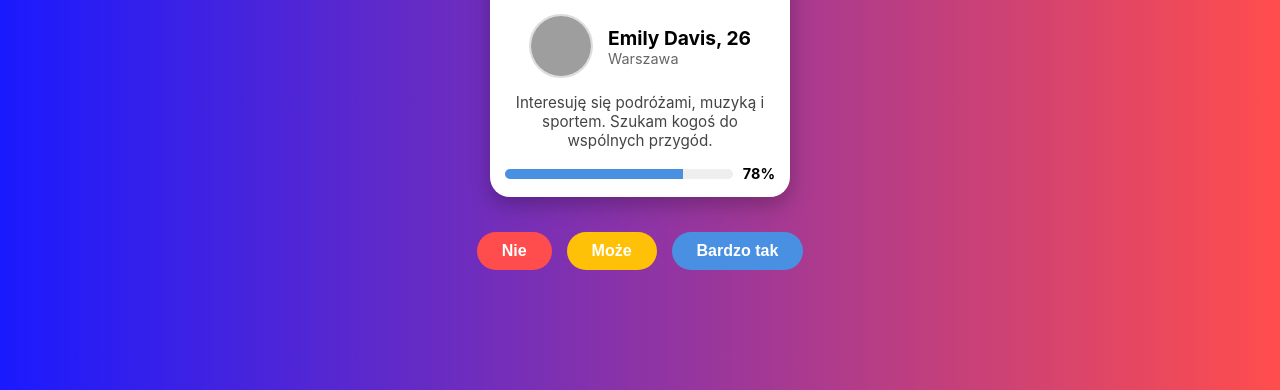
After one commit to Mciesielczyk/Opinio, a PHP site: page /public/views/discover.html in a window 1280 px wide. The commit adds this page. Shown: the part 410-800 px from the top of the page. Run offline with PHP 8.4, Linux system fonts and the light colour scheme; a stand-in replaces the project's code that opens the database connection; grey boxes are pictures that could not be loaded.

Commit message:
dodanie widoków: discover, friends, questions, register

```diff
--- /dev/null
+++ b/public/styles/Discover.css
@@ -0,0 +1,145 @@
+
+
+.discover-container {
+    display: flex;
+    flex-direction: column;
+    align-items: center;
+    gap: 20px;
+}
+
+.card {
+    width: 300px;
+    background: #fff;
+    border-radius: 20px;
+    box-shadow: 0 8px 20px rgba(0,0,0,0.25);
+    overflow: hidden;
+    display: flex;
+    flex-direction: column;
+    align-items: center;
+}
+
+.card-image {
+    width: 100%;
+    height: 300px;
+    background-size: cover;
+    background-position: center;
+}
+
+.card-profile {
+    display: flex;
+    align-items: center;
+    gap: 15px;
+    padding: 15px;
+}
+
+.card-profile img {
+    width: 60px;
+    height: 60px;
+    border-radius: 50%;
+    object-fit: cover;
+    border: 2px solid #ddd;
+}
+
+.profile-info {
+    display: flex;
+    flex-direction: column;
+}
+
+.profile-name {
+    font-weight: bold;
+    font-size: 1.2rem;
+}
+
+.profile-location {
+    font-size: 0.9rem;
+    color: #666;
+}
+
+.card-description {
+    padding: 0 15px 15px 15px;
+    text-align: center;
+    font-size: 0.95rem;
+    color: #444;
+}
+
+.compatibility {
+    width: 90%;
+    display: flex;
+    align-items: center;
+    gap: 10px;
+    padding-bottom: 15px;
+}
+
+.compatibility-bar {
+    flex: 1;
+    height: 10px;
+    background: #eee;
+    border-radius: 5px;
+    overflow: hidden;
+}
+
+.compatibility-fill {
+    height: 100%;
+    background: #4a90e2;
+}
+
+.compatibility-percent {
+    font-weight: bold;
+    font-size: 0.9rem;
+}
+
+/* Przycisk do akcji */
+.card-buttons {
+    display: flex;
+    gap: 15px;
+    padding: 15px 20px 15px;
+}
+
+.card-buttons button {
+    padding: 10px 25px;
+    border: none;
+    border-radius: 50px;
+    font-weight: bold;
+    cursor: pointer;
+    font-size: 1rem;
+    transition: 0.2s;
+}
+
+.card-buttons .reject {
+    background: #ff4d4d;
+    color: #fff;
+}
+
+.card-buttons .maybe {
+    background: #ffc107;
+    color: #fff;
+}
+
+.card-buttons .accept {
+    background: #4a90e2;
+    color: #fff;
+}
+
+.card-buttons button:hover {
+    transform: scale(1.05);
+}
+
+
+.fade-bottom {
+
+    overflow: hidden;
+
+    /* opcjonalnie tło dla testu */
+
+
+width: 100%; /* Ustaw szerokość na 100% szerokości elementu .card (czyli 350px) */
+    height: 300px;
+    /* efekt zanikania dolnej części */
+    -webkit-mask-image: linear-gradient(to bottom, rgba(0,0,0,1) 80%, rgba(0,0,0,0) 100%);
+    -webkit-mask-repeat: no-repeat;
+    -webkit-mask-size: cover;
+
+    mask-image: linear-gradient(to bottom, rgba(0,0,0,1) 80%, rgba(0,0,0,0) 100%);
+    mask-repeat: no-repeat;
+    mask-size: cover;
+}
--- /dev/null
+++ b/public/styles/Questions.css
@@ -0,0 +1,85 @@
+
+
+/* ===== GLOBAL ===== */
+body {
+    font-family: "Inter", sans-serif;
+    margin: 0;
+     width: 100%;
+    height: 100vh;
+        background: linear-gradient(90deg, #1a1aff, #ff4d4d);
+            min-width: 800px;   /* minimalna szerokość strony */
+    min-height: 600px;  /* minimalna wysokość strony */
+}
+
+
+
+
+
+/* ===== WIADOMOŚĆ ===== */
+.message {
+    padding: 35px 70px;
+    font-size: 2rem;
+    font-weight: bold;
+}
+
+/* ===== LISTA ANKIET ===== */
+.survey-list {
+    display: flex;
+    flex-wrap: wrap;
+    gap: 50px;
+    padding: 2% 6%;
+}
+
+.survey-card {
+    background: #fff;
+    border-radius: 10px;
+    box-shadow: 1px 8px 13px -8px rgba(66, 68, 90, 1);
+    width: 250px;
+    overflow: hidden;
+    display: flex;
+    flex-direction: column;
+    align-items: center;
+
+}
+
+.survey-card img {
+    width: 100%;
+    height: 150px;
+    object-fit: cover;
+}
+
+.survey-card .caption {
+    padding: 10px;
+    text-align: center;
+    font-weight: bold;
+}
+
+.survey-card .questions-count {
+    font-size: 0.9rem;
+    color: #666;
+    padding-bottom: 10px;
+}
+
+
+
+/* ===== RESPONSYWNOŚĆ ===== */
+@media (max-width: 800px) {
+    .survey-list {
+        justify-content: center;
+    }
+
+    .survey-card {
+        width: 90%;
+    }
+
+    header {
+        flex-direction: column;
+        align-items: flex-start;
+        gap: 10px;
+    }
+
+    .menu {
+        justify-content: center;
+        width: 100%;
+    }
+}
--- /dev/null
+++ b/public/views/discover.html
@@ -0,0 +1,47 @@
+<!DOCTYPE html>
+<html lang="en">
+<head>
+    <meta charset="UTF-8">
+    <meta name="viewport" content="width=device-width, initial-scale=1.0">
+    <title>Odkrywaj</title>
+           <link rel="stylesheet" type="text/css" href="public/styles/Questions.css">
+
+        <link rel="stylesheet" type="text/css" href="public/styles/header.css">
+    <link rel="stylesheet" type="text/css" href="public/styles/Discover.css">
+</head>
+<body>
+    <?php include 'header.php'; ?>
+
+     <div class="message">
+        Odkrywaj
+    </div>
+
+    <div class="discover-container">
+        <div class="card">
+            <div class="fade-bottom" style="background-image: url('https://picsum.photos/400/500?random=10');"></div>
+            <div class="card-profile">
+                <img src="https://randomuser.me/api/portraits/women/68.jpg" alt="Profilowe">
+                <div class="profile-info">
+                    <span class="profile-name">Emily Davis, 26</span>
+                    <span class="profile-location">Warszawa</span>
+                </div>
+            </div>
+            <div class="card-description">
+                Interesuję się podróżami, muzyką i sportem. Szukam kogoś do wspólnych przygód.
+            </div>
+            <div class="compatibility">
+                <div class="compatibility-bar">
+                    <div class="compatibility-fill" style="width: 78%;"></div>
+                </div>
+                <div class="compatibility-percent">78%</div>
+            </div>
+        </div>
+
+        <div class="card-buttons">
+            <button class="reject">Nie</button>
+            <button class="maybe">Może</button>
+            <button class="accept">Bardzo tak</button>
+        </div>
+    </div>
+</body>
+</html>
--- a/public/views/register.html
+++ b/public/views/register.html
@@ -9,7 +9,7 @@
 <body>
     <form id="register-form" action="/register" method="POST">
 
-        <h1 id="title">REGISTER AS A NEW USER</h1>
+        <h1 id="title">REJESTRACJA</h1>
 
         <?php if(isset($message) && $message !== ''): ?>
             <p class="message"><?= htmlspecialchars($message) ?></p>
@@ -26,6 +26,9 @@
         <input name="lastname" type="text" placeholder="Podaj naziwsko">
 
         <button type="submit">REGISTER</button>
+
+         <!-- link do rejestracji -->
+        <a href="/login">Logowanie</a>
     </form>
         <script src="public/scripts/walidation.js"></script>
 
```
Also changed, not shown: Routing.php (+18 -0 lines), public/scripts/login.js (+11 -0 lines), public/styles/Buttons.css (added, +54 -0 lines), public/styles/Friends.css (added, +57 -0 lines), public/styles/Login_0.css (+36 -1 lines), public/styles/header.css (added, +51 -0 lines), public/views/friends.html (added, +91 -0 lines), public/views/header.php (added, +12 -0 lines), public/views/login.html (+8 -1 lines), public/views/questions.html (added, +48 -0 lines), src/controllers/DiscoverController.php (added, +12 -0 lines), src/controllers/FriendsController.php (added, +12 -0 lines), src/controllers/QuestionsController.php (added, +12 -0 lines).
